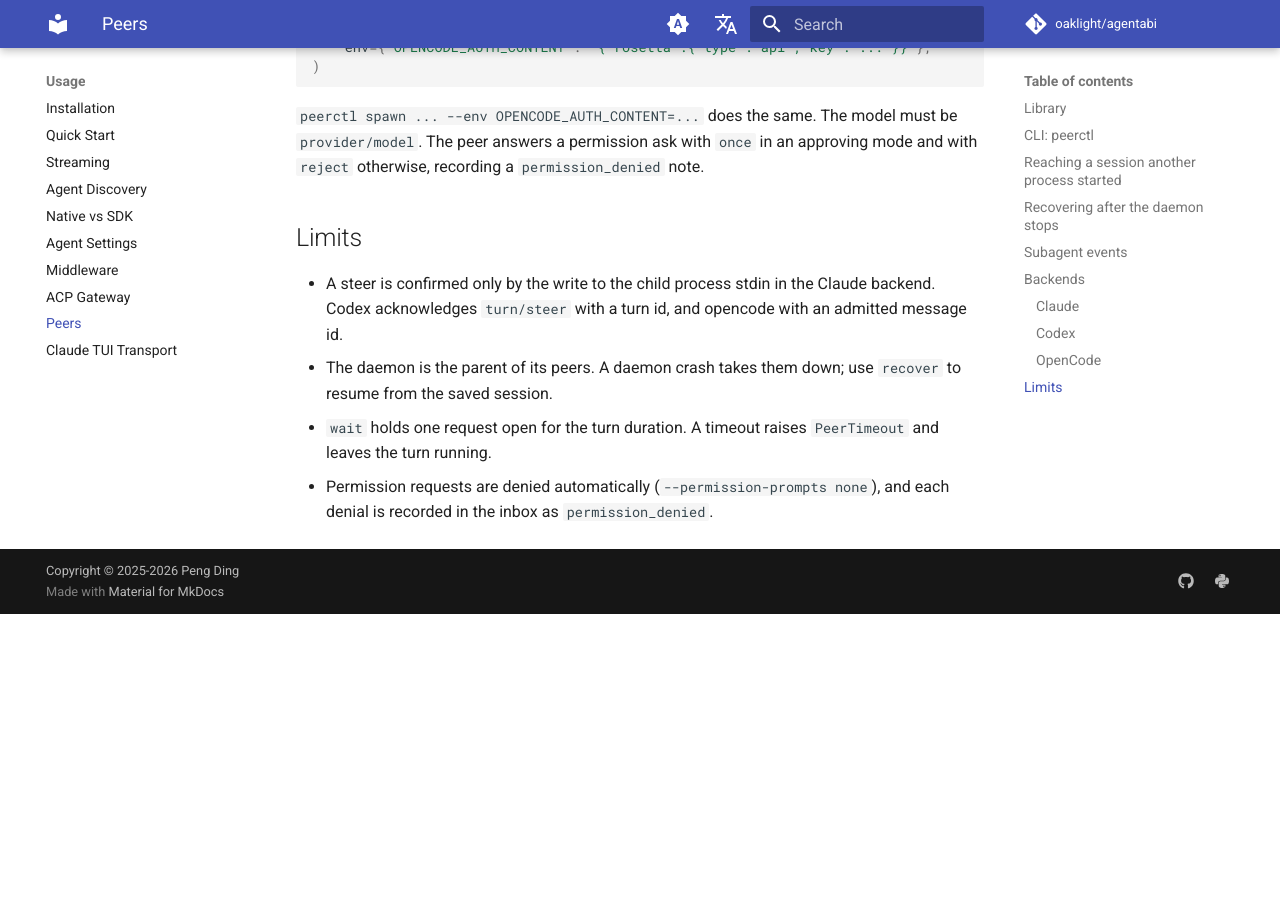
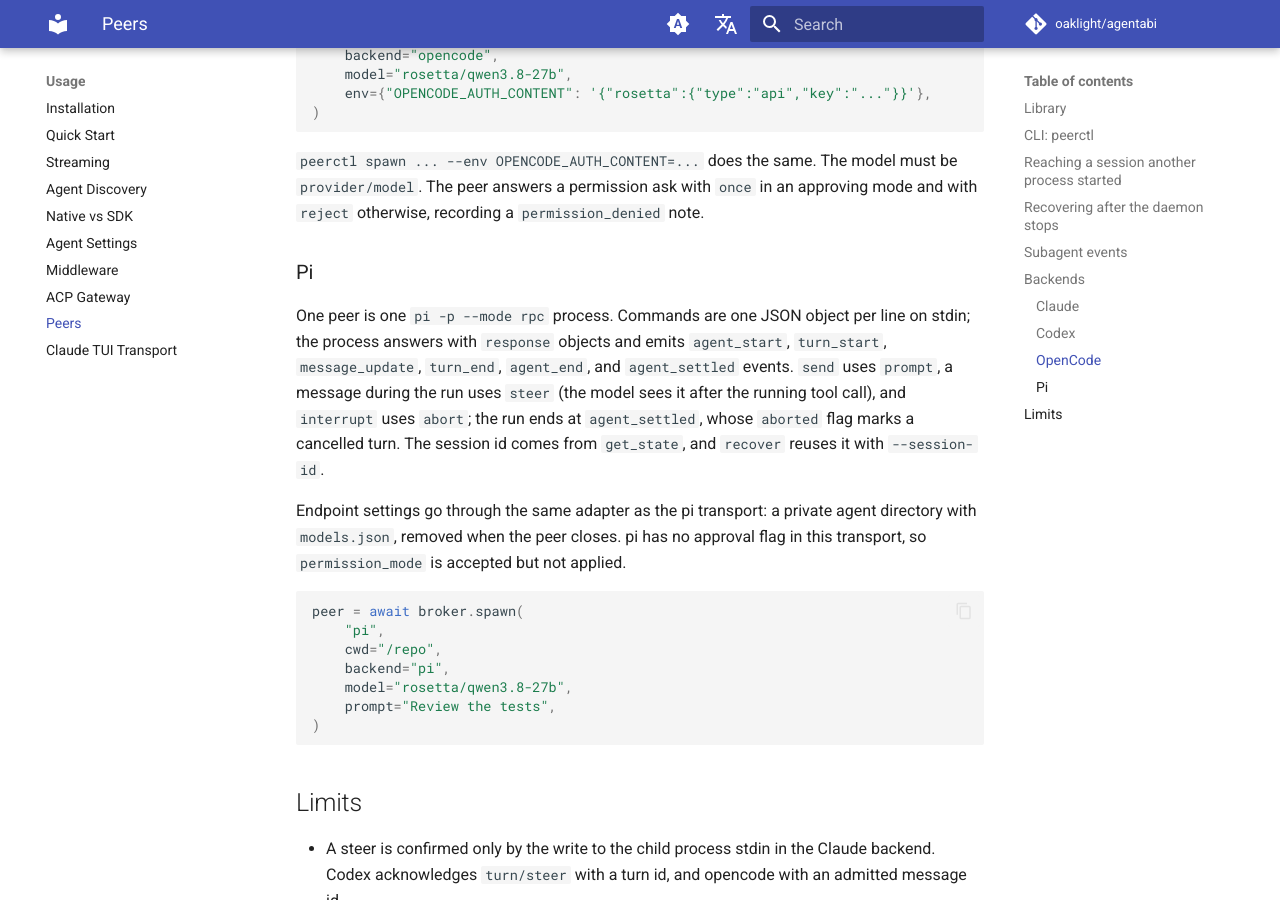
Before and after one commit to Oaklight/agentabi, an MkDocs documentation site: the page built from docs/usage/peers.md, in a window 1280 px wide and 900 px high, scrolled down 5311 px. Built offline with MkDocs 1.6.1 and Material for MkDocs 9.7.7, drawn with Linux system fonts in a browser that asks for light colours; comment, search, counter and statistics services are not loaded; before the commit the page ends 5925 px from its top, so only the background shows below that; some of the changed text lies outside the part shown.

Commit message:
docs: add the Pi peer backend
The peers guide gains the pi row, the RPC command and event surface, the
settings path, and the abort semantics. The changelog records the
backend.

Part of #99.

````diff
--- a/docs/usage/peers.md
+++ b/docs/usage/peers.md
@@ -19,6 +19,7 @@ Two backends are implemented:
 | `claude` (default) | `claude --print --input-format stream-json` | a second user message on stdin | control request |
 | `codex` | `codex app-server --listen stdio://` | `turn/steer` | `turn/interrupt` |
 | `opencode` | `opencode serve` (V2 HTTP/SSE) | a second prompt with `delivery: "steer"` | `/api/session/{id}/interrupt` |
+| `pi` | `pi --mode rpc` (NDJSON) | `{"type":"steer"}` | `{"type":"abort"}` |
 
 The peer API and `peerctl` are the same for both. Differences are listed
 under [Backends](#backends).
@@ -243,6 +244,32 @@ model must be `provider/model`. The peer answers a permission ask with
 `once` in an approving mode and with `reject` otherwise, recording a
 `permission_denied` note.
 
+### Pi
+
+One peer is one `pi -p --mode rpc` process. Commands are one JSON object
+per line on stdin; the process answers with `response` objects and emits
+`agent_start`, `turn_start`, `message_update`, `turn_end`, `agent_end`,
+and `agent_settled` events. `send` uses `prompt`, a message during the
+run uses `steer` (the model sees it after the running tool call), and
+`interrupt` uses `abort`; the run ends at `agent_settled`, whose
+`aborted` flag marks a cancelled turn. The session id comes from
+`get_state`, and `recover` reuses it with `--session-id`.
+
+Endpoint settings go through the same adapter as the pi transport: a
+private agent directory with `models.json`, removed when the peer
+closes. pi has no approval flag in this transport, so
+`permission_mode` is accepted but not applied.
+
+```python
+peer = await broker.spawn(
+    "pi",
+    cwd="/repo",
+    backend="pi",
+    model="rosetta/qwen3.8-27b",
+    prompt="Review the tests",
+)
+```
+
 ## Limits
 
 - A steer is confirmed only by the write to the child process stdin in
````
Also changed, not shown: docs/changelog.md (+1 -0 lines).
